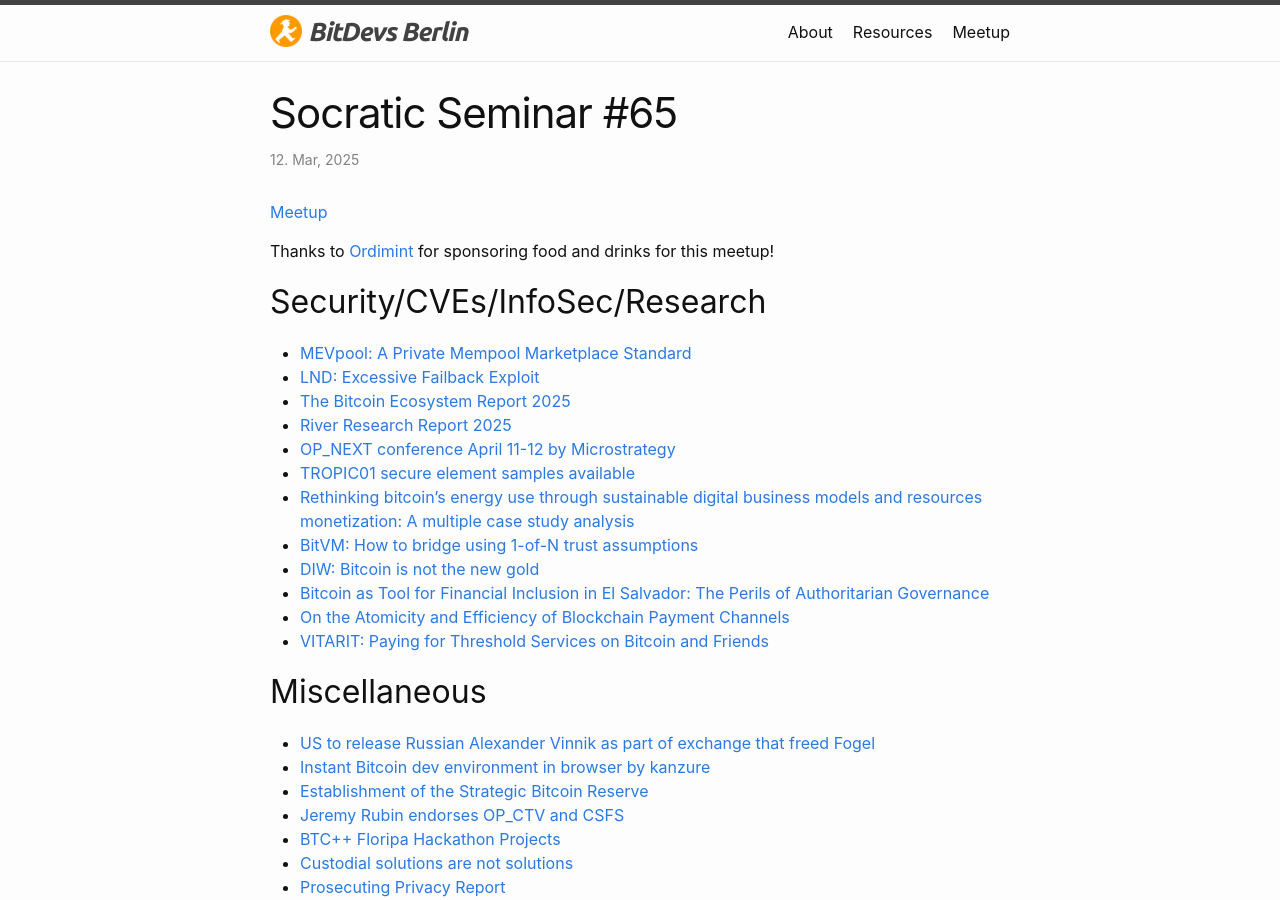
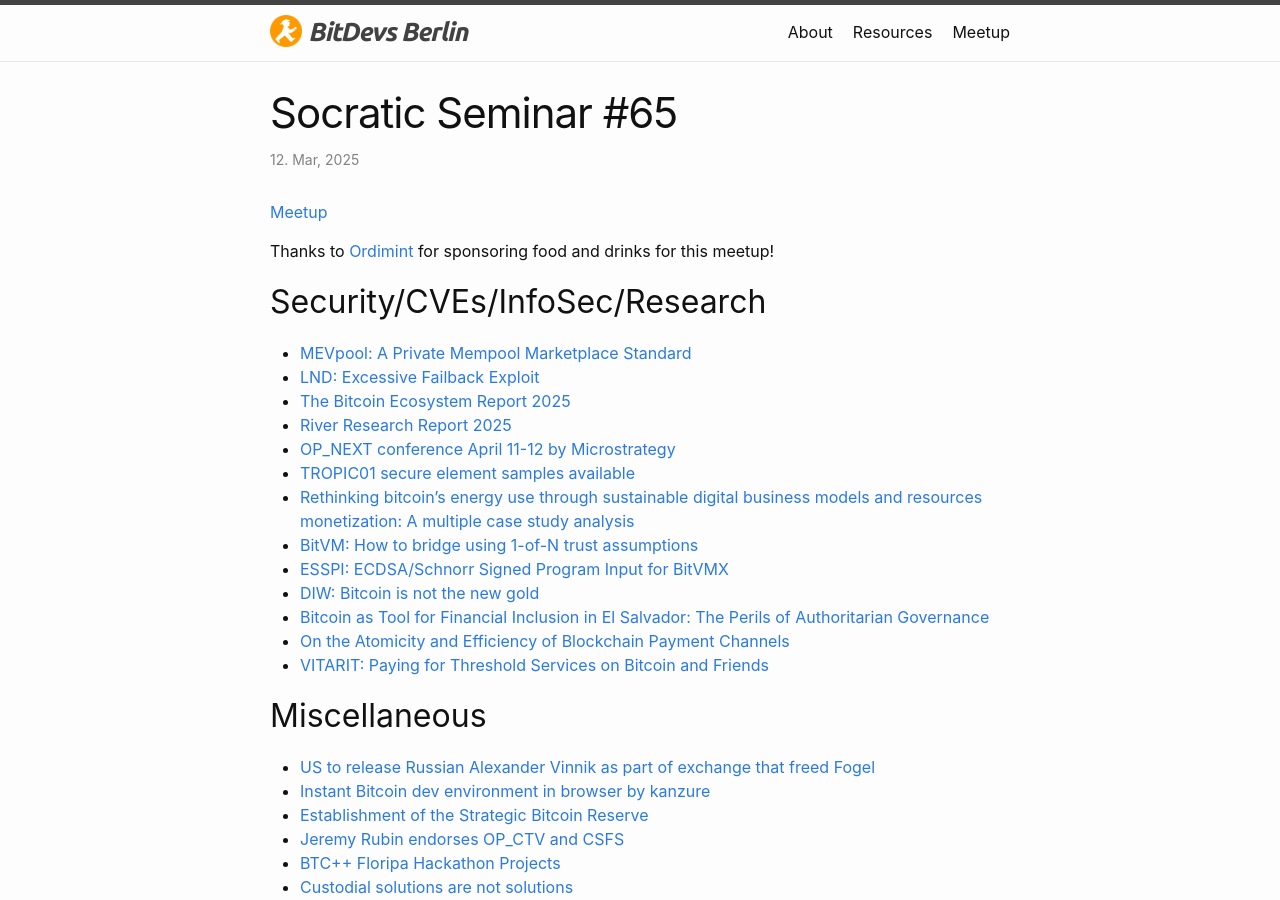
Before and after one commit to fjahr/bitdevsberlin, a Jekyll site: the page built from _posts/2025-03-12-socratic-seminar-65.md, in a window 1280 px wide and 900 px high. Built offline with Jekyll 4.4.1, drawn with Linux system fonts in a browser that asks for light colours.

Commit message:
Add esspi

```diff
--- a/_posts/2025-03-12-socratic-seminar-65.md
+++ b/_posts/2025-03-12-socratic-seminar-65.md
@@ -17,6 +17,7 @@ Thanks to [Ordimint](https://ordimint.com) for sponsoring food and drinks for th
 - [TROPIC01 secure element samples available](https://www.cnx-software.com/2025/03/01/tropic-square-tropic01-is-an-auditable-open-architecture-tamper-proof-risc-v-secure-element-se-for-iot-and-microcontrollers/)
 - [Rethinking bitcoin's energy use through sustainable digital business models and resources monetization: A multiple case study analysis](https://www.sciencedirect.com/science/article/pii/S2666954425000092)
 - [BitVM: How to bridge using 1-of-N trust assumptions](https://storopoli.com/blog/bitvm/)
+- [ESSPI: ECDSA/Schnorr Signed Program Input for BitVMX](https://bitvmx.org/files/esspi-ecdsa-input-bitvmx.pdf)
 - [DIW: Bitcoin is not the new gold](https://www.diw.de/documents/publikationen/73/diw_01.c.938867.de/dwr-25-09-1.pdf)
 - [Bitcoin as Tool for Financial Inclusion in El Salvador: The Perils of Authoritarian Governance](https://journals.sagepub.com/doi/full/10.1177/1866802X251316902)
 - [On the Atomicity and Efficiency of Blockchain Payment Channels](https://eprint.iacr.org/2025/180)
```
